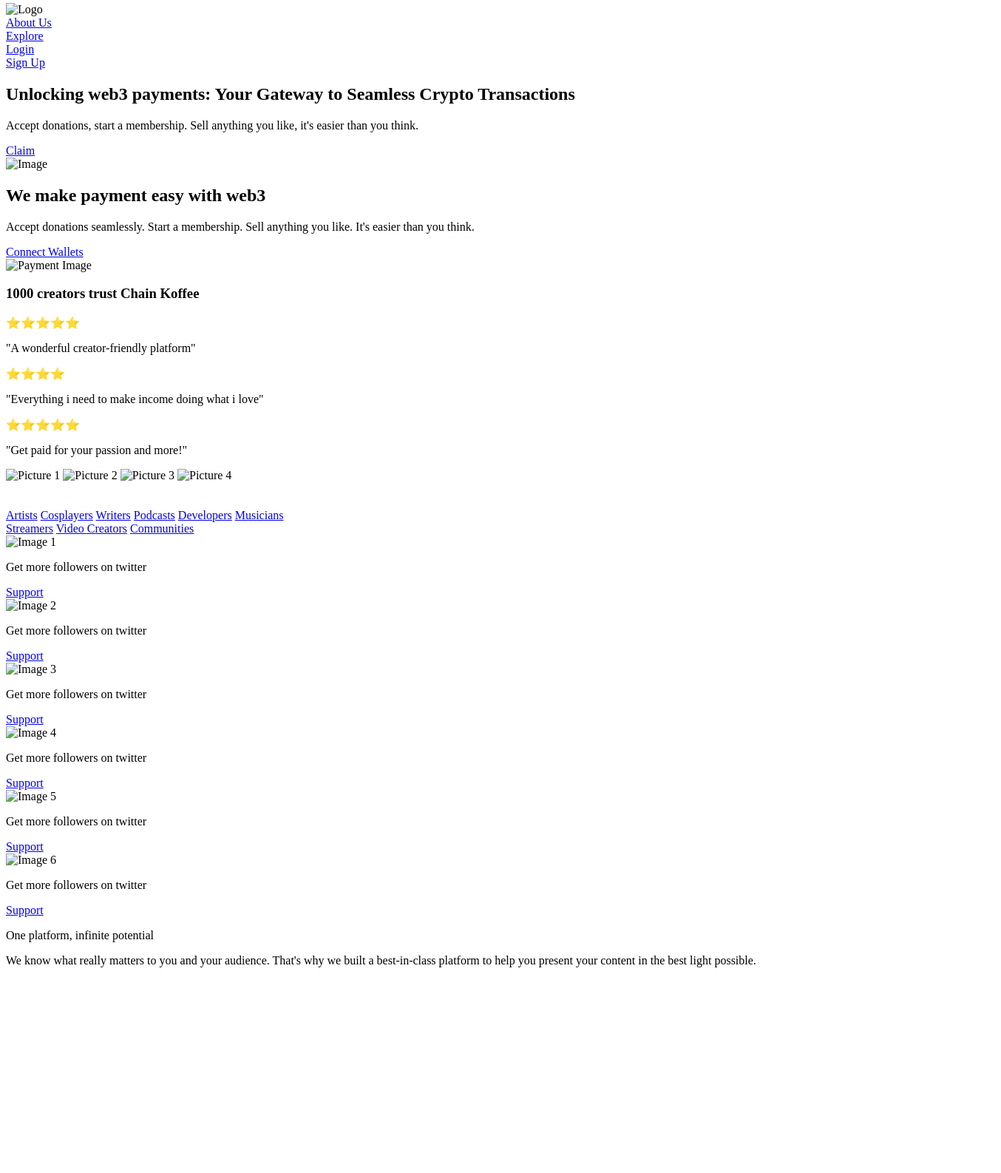
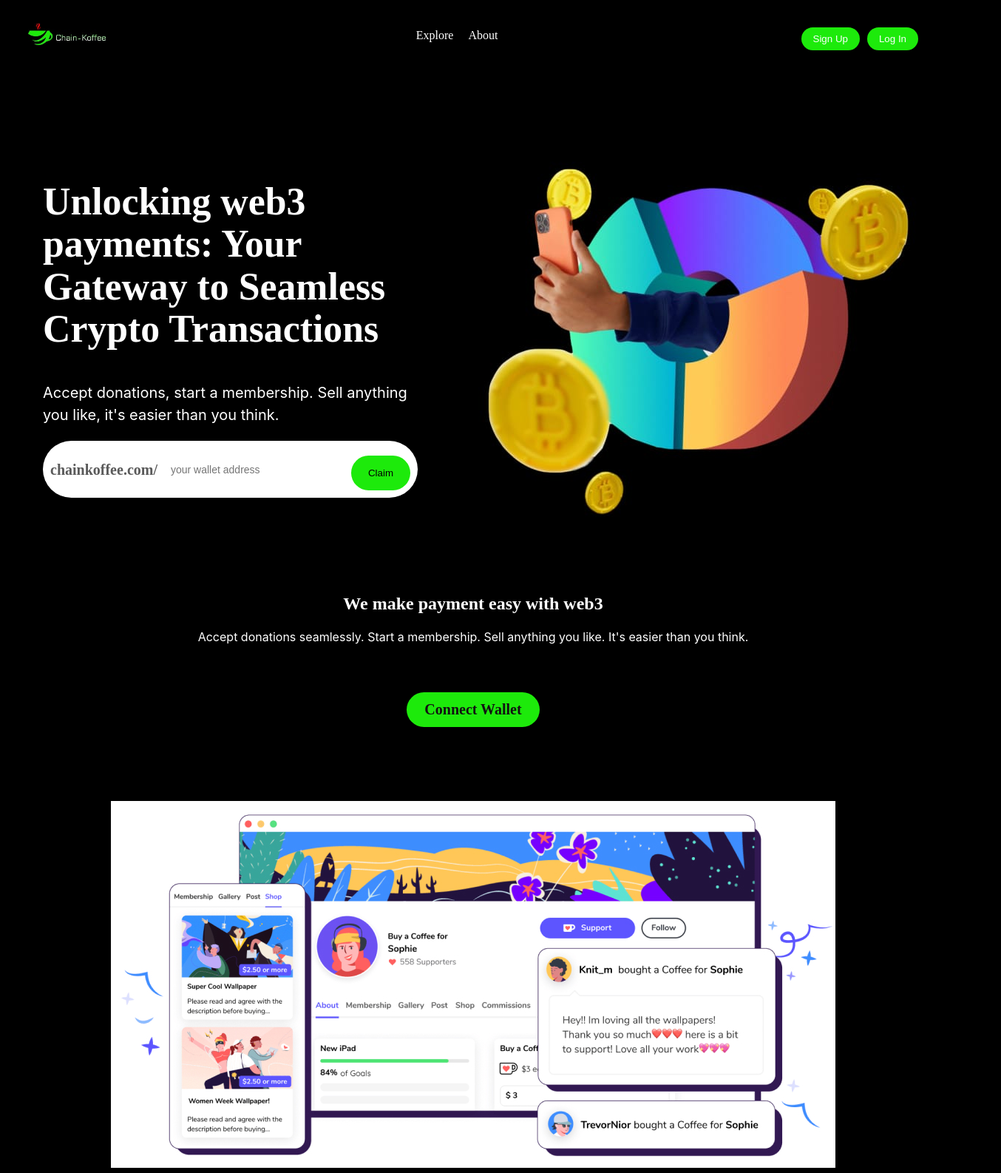
Before and after one commit to Chainkoffee/chainkoffeecode, a plain HTML site: page index.html in a window 1280 px wide. Shown: the part 4-1590 px from the top of the page at 74% size, 1354 px wide, since content can reach past the window. Before the commit the page ends 1328 px from the top, so only its background shows below. Drawn offline with Linux system fonts and the light colour scheme.

Commit message:
import css

```diff
--- a/index.html
+++ b/index.html
@@ -1,48 +1,57 @@
 <!DOCTYPE html>
-<html>
+<html lang="en">
 <head>
+  <meta charset="UTF-8">
+  <meta http-equiv="X-UA-Compatible" content="IE=edge">
+  <meta name="viewport" content="width=device-width, initial-scale=1.0">
   <title>Chainkoffee</title>
-  <link rel="stylesheet" type="text/css" href="style.css">
+  <link rel="stylesheet" type="text/css" href="styles.css">
 </head>
 <body>
 
+</body>
+</html>
+
 <!-- 1. NAVBAR -->
 
+
 <nav class="navbar">
-  <div class="logo">
-   <img src="assets/img/logo.png.png" alt="Logo">
+  <div class="navbar__left">
+    <img src="assets/img/logo.jpeg" alt="Logo" class="navbar__logo">
   </div>
-  <div class="navbar-sections">
-    <div class="navbar-section">
-      <a href="about.html">About Us</a>
-    </div>
-    <div class="navbar-section">
-      <a href="explore.html">Explore</a>
-    </div>
+  <div class="navbar__middle">
+    <a href="#" class="navbar__link">Explore</a>
+    <a href="#" class="navbar__link">About</a>
   </div>
-  <div class="navbar-sections">
-    <div class="navbar-section">
-      <a href="login.html" class="btn">Login</a>
-    </div>
-    <div class="navbar-section">
-      <a href="signup.html" class="btn btn-primary">Sign Up</a>
-    </div>
+  <div class="navbar__right">
+    <button class="navbar__button">Sign Up</button>
+    <button class="navbar__button">Log In</button>
   </div>
 </nav>
+
 <!-- NAVBAR END -->
 
 
 <!-- 2. HERO SECTION -->
 <section class="hero-section">
-  <div class="hero-text">
-    <h1>Unlocking web3 payments: Your Gateway to Seamless Crypto Transactions</h1>
-    <p class="subtext">Accept donations, start a membership. Sell anything you like, it's easier than you think.</p>
-    <a href="chainkoffee.com/yourname" class="btn btn-secondary">Claim</a>
+  <div id="hero-case">
+    <div class="hero-text">
+      <h1>Unlocking web3 payments: Your Gateway to Seamless Crypto Transactions</h1>
+      <p class="subtext">Accept donations, start a membership. Sell anything you like, it's easier than you think.</p>
+    </div>
+    <div class="claim-button">
+      <span>chainkoffee.com/</span>
+      <input type="text" id="username" placeholder="your wallet address">
+      <button id="claim-btn">Claim</button>
+    </div>
   </div>
-  <div class="hero-image">
-    <img src="your-image.jpg" alt="Image">
+
+  <div class="slideshow">
+    <!--<img src="assets/img/first-hero.jpeg" alt="Image 1" id="image1">-->
+    <img src="assets/img/second-hero.jpeg" alt="Image 2" id="image2">
   </div>
 </section>
+
 <!-- END OF HERO SECTION -->
 
 
@@ -51,10 +60,10 @@
   <div class="payment-text">
     <h2>We make payment easy with web3</h2>
     <p class="subtext">Accept donations seamlessly. Start a membership. Sell anything you like. It's easier than you think.</p>
-    <a href="#" class="btn btn-primary">Connect Wallets</a>
+    <button class="connect-btn">Connect Wallet</button>
   </div>
-  <div class="payment-image">
-    <img src="payment-image.jpg" alt="Payment Image">
+  <div id="payment-image">
+    <img src="assets/img/payment.jpeg" alt="Payment Image">
   </div>
 </section>
 <!-- END OF ACCEPT PAYMENTS -->
@@ -63,7 +72,7 @@
 <!-- 4. CREATORS SECTION -->
 <section class="creators-section">
   <div class="creators-text">
-    <h3>1000 creators trust Chain Koffee</h3>
+    <h3>Over 1000 creators trust Chain Koffee</h3>
   </div>
   <div class="testimonials">
     <div class="testimonial">
@@ -80,31 +89,29 @@
     </div>
   </div>
   <div class="pictures-row">
-    <img src="picture1.jpg" alt="Picture 1">
-    <img src="picture2.jpg" alt="Picture 2">
-    <img src="picture3.jpg" alt="Picture 3">
-    <img src="picture4.jpg" alt="Picture 4">
+    <img src="assets/img/picture1.jpeg" alt="Picture 1">
+    <img src="assets/img/picture2.jpeg" alt="Picture 2">
+    <img src="assets/img/picture3.jpeg" alt="Picture 3">
+    <img src="assets/img/picture4.jpeg" alt="Picture 4">
   </div>
 </section>
 <!-- END OF CREATOR SECTION -->
 
 
 <!-- 5. Categories section -->
-<br/>
-<br/>
 <section class="categories-section">
-  <div class="categories-row">
-    <a href="#" class="category-btn">Artists</a>
-    <a href="#" class="category-btn">Cosplayers</a>
-    <a href="#" class="category-btn">Writers</a>
-    <a href="#" class="category-btn">Podcasts</a>
-    <a href="#" class="category-btn">Developers</a>
-    <a href="#" class="category-btn">Musicians</a>
+  <div class="categories-row" id="cate">
+    <button>Artist</button>
+    <button>Cosplayers</button>
+    <button>Writers</button>
+    <button>Podcasts</button>
+    <button>Developers</button>
+    <button>Musicians</button>
   </div>
-  <div class="categories-row">
-    <a href="#" class="category-btn">Streamers</a>
-    <a href="#" class="category-btn">Video Creators</a>
-    <a href="#" class="category-btn">Communities</a>
+  <div class="categories-second-row">
+    <button>Streamers</button>
+    <button>Video Creators</button>
+    <button>Communities</button>
   </div>
 </section>
 <!-- End of categories section -->
@@ -114,36 +121,54 @@
 <section class="image-section">
   <div class="image-row">
     <div class="image-item">
-      <img src="image1.jpg" alt="Image 1">
+      <img src="assets/img/image1.jpeg" alt="Image 1">
       <p class="image-text">Get more followers on twitter</p>
-      <a href="#" class="btn">Support</a>
+      <button>
+        <img src="assets/img/small.png" alt="Image">
+        <span>Support</span>
+      </button>
     </div>
     <div class="image-item">
-      <img src="image2.jpg" alt="Image 2">
+      <img src="assets/img/image2.jpeg" alt="Image 2">
       <p class="image-text">Get more followers on twitter</p>
-      <a href="#" class="btn">Support</a>
+      <button>
+        <img src="assets/img/small.png" alt="Image">
+        <span>Support</span>
+      </button>
     </div>
     <div class="image-item">
-      <img src="image3.jpg" alt="Image 3">
+      <img src="assets/img/image3.jpeg" alt="Image 3">
       <p class="image-text">Get more followers on twitter</p>
-      <a href="#" class="btn">Support</a>
+      <button>
+        <img src="assets/img/small.png" alt="Image">
+        <span>Support</span>
+      </button>
     </div>
   </div>
   <div class="image-row">
     <div class="image-item">
-      <img src="image4.jpg" alt="Image 4">
+      <img src="assets/img/image4.jpeg" alt="Image 4">
       <p class="image-text">Get more followers on twitter</p>
-      <a href="#" class="btn">Support</a>
+      <button>
+        <img src="assets/img/small.png" alt="Image">
+        <span>Support</span>
+      </button>
     </div>
     <div class="image-item">
-      <img src="image5.jpg" alt="Image 5">
+      <img src="assets/img/image5.jpg" alt="Image 5">
       <p class="image-text">Get more followers on twitter</p>
-      <a href="#" class="btn">Support</a>
+      <button>
+        <img src="assets/img/small.png" alt="Image">
+        <span>Support</span>
+      </button>
     </div>
     <div class="image-item">
-      <img src="image6.jpg" alt="Image 6">
+      <img src="assets/img/image6.jpeg" alt="Image 6">
       <p class="image-text">Get more followers on twitter</p>
-      <a href="#" class="btn">Support</a>
+      <button>
+        <img src="assets/img/small.png" alt="Image">
+        <span>Support</span>
+      </button>
     </div>
   </div>
 </section>
@@ -155,9 +180,9 @@
 <!-- 7. Footer Section -->
 <footer class="footer-section">
   <div class="footer-row">
-    <p class="footer-text">One platform, infinite potential</p>
+    <p class="footer-text-one">One platform, infinite potential</p>
   </div>
-  <div class="footer-row">
+  <div class="footer-row-two">
     <p class="footer-text">We know what really matters to you and your audience. That's why we built a best-in-class platform to help you present your content in the best light possible.</p>
   </div>
 </footer>
--- /dev/null
+++ b/styles.css
@@ -0,0 +1,401 @@
+/* GENERAL STYLING */
+body{
+    background-color: black;
+    color: #FFFFFF;
+}
+
+/* ---------------------------------------------------------------------- */
+
+
+
+
+/* NAVBAR */
+.navbar {
+    display: flex;
+    justify-content: space-between;
+    align-items: center;
+    padding: 23px 30px;
+    background-color: black;
+
+  }
+
+  .navbar__left {
+    margin-right: 20px;
+  }
+
+  .navbar__logo {
+    height: 30px;
+  }
+
+  .navbar__middle {
+    flex-grow: 1;
+    display: flex;
+    justify-content: center;
+    color:  #FFFFFF;
+  }
+
+  .navbar__link {
+    margin: 0 10px;
+    text-decoration: none;
+    color: #ffffff;
+  }
+
+  .navbar__right {
+    display: flex;
+  }
+
+  .navbar__button {
+    margin-left: 10px;
+    padding: 8px 16px;
+    background-color: #1DEA0B;
+    color: #fff;
+    border-radius: 100px;
+    cursor: pointer;
+  }
+
+
+  /* ---------------------------------------------- */
+
+
+  /* Hero section */
+  .hero-section{
+    display: flex;
+  }
+
+
+  #hero-case
+  {
+    display: flex;
+    flex-direction: column;
+    justify-content: center;
+    padding: 50px;
+
+  }
+
+  .hero-text > h1{
+    color: #FFF;
+    font-size: 51.8px;
+    font-family: Nunito;
+    font-style: normal;
+    font-weight: 900;
+    line-height: 57.5px;
+  }
+
+  .subtext{
+    color: #FFF;
+    font-size: 20px;
+    font-family: Inter;
+    font-style: normal;
+    font-weight: 400;
+    line-height: 30px;
+  }
+
+
+  .slideshow{
+    position: relative;
+    display: inline-block;
+  }
+
+
+  /* --------------------------------------------------------------------- */
+
+
+
+  /* CLAIM BUTTON STYLING */
+
+
+  .claim-button {
+    display: flex;
+    align-items: center;
+    gap: 10px;
+    background-color: white;
+    padding: 10px;
+    border-radius: 50px;
+  }
+
+  .claim-button span {
+    color: #5A5A5A;
+    text-align: center;
+    font-size: 20px;
+    font-family: Nunito;
+    font-style: normal;
+    font-weight: 700;
+    line-height: 30px;
+  }
+
+  .claim-button input[type="text"] {
+    flex-grow: 1;
+    padding: 8px;
+    border:  white;
+    border-radius: 4px;
+    font-size: 14px;
+  }
+
+  .claim-button button#claim-btn {
+    display: flex;
+    padding: 16px 23px 16px 23px;
+    align-items: flex-start;
+    border-radius: 100px;
+    background: #1DEA0B;
+  }
+
+
+  /* ----------------------------------------------------- */
+
+
+
+
+
+  /* PAYMENT SECTION */
+
+
+  .payment-section {
+    display: flex;
+    flex-direction: column;
+    align-items: center;
+    text-align: center;
+  }
+
+  .payment-text {
+    margin-bottom: 50px;
+  }
+
+  .payment-text h2 {
+    font-size: 24px;
+    margin-bottom: 5px;
+  }
+
+  .payment-text p {
+    font-size: 16px;
+    margin-bottom: 50px;
+  }
+
+  .connect-btn {
+    padding: 12px 24px;
+    color: #121212;
+    background: #1DEA0B;
+    border-radius: 50px;
+    font-size: 20px;
+    font-family: Nunito;
+    font-style: normal;
+    font-weight: 700;
+    cursor: pointer;
+  }
+
+  #payment-image {
+    margin-top: 50px;
+  }
+
+  #payment-image img {
+    max-width: 100%;
+    height: auto;
+  }
+
+
+
+  /* -------------------------------------------------------- */
+
+
+
+  /* CREATOR SECTION */
+
+  .creators-section {
+    text-align: center;
+  }
+
+  .creators-text h3 {
+    font-size: 24px;
+    margin-top: 100px;
+    padding: 100px 0px 0px 0px;
+    color: #FFF;
+    text-align: center;
+    font-size: 32px;
+    font-family: Nunito;
+    font-style: normal;
+    font-weight: 800;
+    line-height: 41px;
+  }
+
+  .testimonials {
+    display: flex;
+    justify-content: center;
+    gap: 20px;
+    color: #FFF;
+    text-align: center;
+    font-size: 18px;
+    font-family: Nunito;
+    font-style: italic;
+    font-weight: 400;
+    line-height: 25.2px;
+  }
+
+  .testimonial {
+    flex-basis: 33.33%;
+    max-width: 300px;
+  }
+
+  .testimonial .stars {
+    font-size: 18px;
+  }
+
+  .pictures-row {
+    display: flex;
+    justify-content: center;
+    align-items: center;
+    gap: 20px;
+    margin-top: 20px;
+  }
+
+  .pictures-row img {
+    max-width: 100%;
+    height: auto;
+  }
+
+
+  /* ---------------------------------------------------- */
+
+
+  /* CATEGORIES SECTION */
+
+  .categories-section {
+    text-align: center;
+    border-radius: 100px;
+  }
+
+
+  .categories-row, #cate{
+    display: flex;
+    justify-content: center;
+    gap: 10px;
+    margin-top: 100px;
+  }
+
+
+
+  .categories-row, .categories-second-row {
+    display: flex;
+    justify-content: center;
+    gap: 10px;
+    margin-top: 20px;
+  }
+
+  .categories-row button, .categories-second-row button {
+    padding: 10px 20px;
+    background-color: #121212;
+    color: #FFFFFF;
+    font-size: 16px;
+    font-family: Nunito;
+    font-style: normal;
+    font-weight: 700;
+    line-height: 22.4px;
+    border: 3px solid #FFCE6C;;
+    border-radius: 100px;
+    font-size: 16px;
+    cursor: pointer;
+  }
+
+  .categories-row button:hover, .categories-second-row button:hover {
+    background-color: #5A5A5A;
+  }
+
+
+  /* ------------------------------------- */
+
+
+
+
+  /* IMAGE SECTION */
+  .image-section {
+    text-align: center;
+    margin-top: 150px;
+  }
+
+
+  .image-row {
+    display: flex;
+    justify-content: center;
+    gap: 20px;
+    margin-top: 20px;
+  }
+
+  .image-item {
+    width: 300px;
+    background-color: #121212;
+    padding: 20px;
+    border-radius: 4px;
+  }
+
+  .image-item img {
+    max-width: 100%;
+    height: auto;
+  }
+
+  .image-text {
+    margin-top: 10px;
+    font-weight: bold;
+  }
+
+  button {
+    display: inline-flex;
+    align-items: center;
+    justify-content: center;
+    margin-top: 10px;
+    background-color: #FFCE6C;;
+    border: none;
+    border-radius: 100px;
+    padding: 10px 20px;
+    cursor: pointer;
+  }
+
+  button img {
+    margin-right: 5px;
+  }
+
+  button span {
+    font-weight: bold;
+
+  }
+
+
+
+  /* --------------------------------------------------------------- */
+
+
+
+  /* FOOTER */
+
+  .footer-section {
+    display: flex;
+    flex-direction: column;
+    justify-content: center;
+    align-items: center;
+    padding: 20px;
+
+  }
+
+  .footer-text-one{
+    margin-top: 100px;
+    color: #FFF;
+    font-size: 32px;
+    font-family: Nunito;
+    font-style: normal;
+    font-weight: 800;
+    line-height: 22.4px;
+  }
+
+  .footer-row-two {
+    margin-bottom: 20px;
+    color: #FFF;
+    text-align: center;
+    font-size: 20px;
+    font-family: Inter;
+    font-style: normal;
+    font-weight: 400;
+    line-height: 30px;
+  }
+
+  .footer-text {
+    text-align: center;
+    font-size: 16px;
+    color: #ffffff;
+  }
```
Also changed, not shown: assets/css/style.css (deleted), assets/img/WhatsApp Image 2023-06-30 at 5.14.47 PM.jpeg (deleted), assets/img/WhatsApp Image 2023-06-30 at 7.22.56 PM.jpeg (deleted), assets/img/first-hero.jpeg (renamed from assets/img/WhatsApp Image 2023-06-30 at 5.04.18 PM.jpeg), assets/img/image1.jpeg (renamed from assets/img/WhatsApp Image 2023-06-30 at 5.04.14 PM.jpeg), assets/img/image2.jpeg (renamed from assets/img/WhatsApp Image 2023-06-30 at 5.04.13 PM.jpeg), assets/img/image3.jpeg (renamed from assets/img/WhatsApp Image 2023-06-30 at 5.04.12 PM.jpeg), assets/img/image4.jpeg (renamed from assets/img/WhatsApp Image 2023-06-30 at 5.04.11 PM.jpeg), assets/img/image5.jpg (added), assets/img/image6.jpeg (renamed from assets/img/WhatsApp Image 2023-06-30 at 5.04.10 PM.jpeg), assets/img/payment.jpeg (renamed from assets/img/WhatsApp Image 2023-06-30 at 5.04.17 PM (1).jpeg), assets/img/picture1.jpeg (renamed from assets/img/WhatsApp Image 2023-06-30 at 5.04.17 PM.jpeg), assets/img/picture2.jpeg (renamed from assets/img/WhatsApp Image 2023-06-30 at 5.04.16 PM.jpeg), assets/img/picture3.jpeg (renamed from assets/img/WhatsApp Image 2023-06-30 at 5.04.15 PM (1).jpeg), 3 more files.
